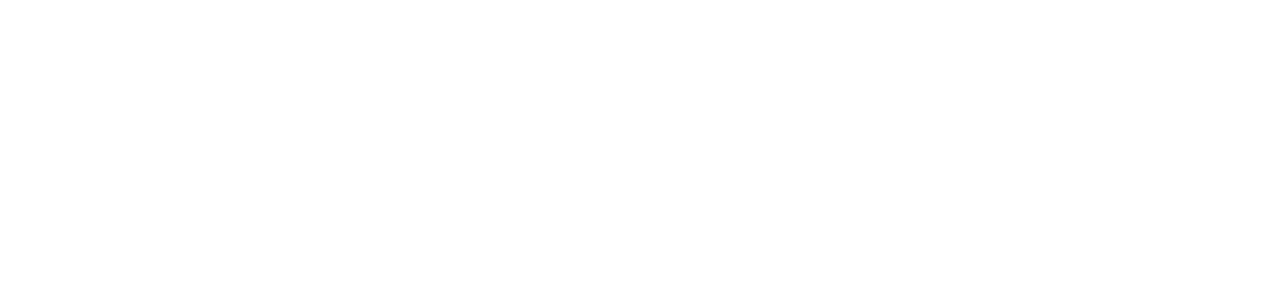
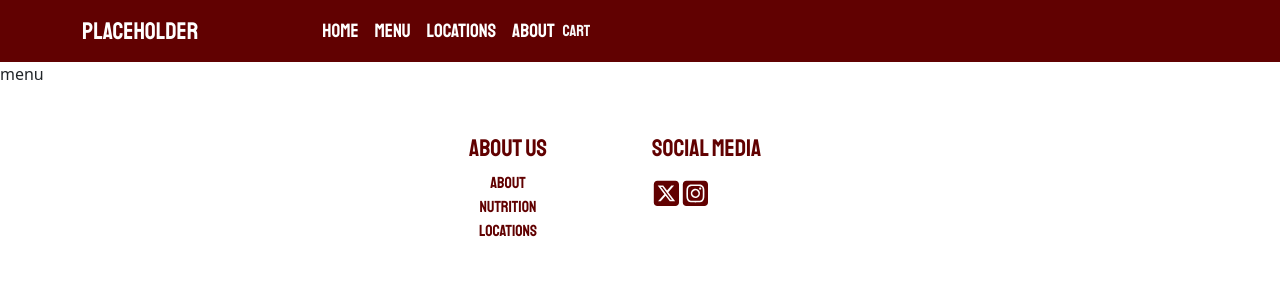
Before and after one commit to AxAnder0095/finestcuisines, a React (Vite) app: page /menu in a window 1280 px wide. Before the commit this address had no page. Shown: the top 300 px of the page. Built offline with nearby package versions, Linux system fonts and the light colour scheme.

Commit message:
home page completed

```diff
--- a/src/App.jsx
+++ b/src/App.jsx
@@ -2,6 +2,8 @@
 import {BrowserRouter, Routes, Route} from "react-router-dom";
 import Layout from "./layout/Layout.jsx";
 import Home from "./pages/Home/Home.jsx";
+import Menu from "./pages/Menu/Menu.jsx";
+import Locations from "./pages/Locations/Locations.jsx";
 
 function App() {
 
@@ -11,6 +13,8 @@
           <Routes>
               <Route path={"/"} element={<Layout/>}>
                   <Route index element={<Home/>}/>
+                  <Route path={'/menu'} element={<Menu/>}/>
+                  <Route path={'/locations'} element={<Locations/>}/>
               </Route>
           </Routes>
       </BrowserRouter>
--- /dev/null
+++ b/src/components/footer/Footer.jsx
@@ -0,0 +1,27 @@
+import './FooterStyles.css'
+import {FaSquareXTwitter} from "react-icons/fa6";
+import {FaSquareInstagram} from "react-icons/fa6";
+
+function Footer() {
+    return (
+        <div className='container-fluid'>
+            <div className='row d-flex justify-content-center p-5' id='footer-container'>
+                <div className='col-3 text-center'>
+                    <ul style={{ listStyleType: 'none' }}>
+                        <li><h4>About us</h4></li>
+                        <li>About</li>
+                        <li>Nutrition</li>
+                        <li>Locations</li>
+                    </ul>
+                </div>
+                <div className='col-3'>
+                    <h4>Social Media</h4>
+                    <span className='socials'><FaSquareXTwitter/></span>
+                    <span className='socials'><FaSquareInstagram/></span>
+                </div>
+            </div>
+        </div>
+    )
+}
+
+export default Footer;
--- /dev/null
+++ b/src/components/footer/FooterStyles.css
@@ -0,0 +1,9 @@
+#footer-container {
+    background-color: white;
+    color: #610101;
+    font-family: "Staatliches", serif;
+}
+
+.socials{
+    font-size: 1.8rem;
+}
--- a/src/components/navbar/Navbar.jsx
+++ b/src/components/navbar/Navbar.jsx
@@ -20,12 +20,17 @@
                         <ul className="navbar-nav">
                             <li className="nav-item">
                                 <Link to={"/"} className='header-links nav-link'>
-                                    Locations
+                                    Home
                                 </Link>
                             </li>
                             <li className="nav-item">
-                                <Link to={"/"} className='header-links nav-link'>
+                                <Link to={"/menu"} className='header-links nav-link'>
                                     Menu
+                                </Link>
+                            </li>
+                            <li className="nav-item">
+                                <Link to={"/locations"} className='header-links nav-link'>
+                                    Locations
                                 </Link>
                             </li>
                             <li className="nav-item">
--- a/src/layout/Layout.jsx
+++ b/src/layout/Layout.jsx
@@ -1,13 +1,16 @@
-import Home from "../pages/Home/Home.jsx";
+// import Home from "../pages/Home/Home.jsx";
 import Navbar from "../components/navbar/Navbar.jsx";
+import Footer from "../components/footer/Footer.jsx";
+import {Outlet} from "react-router-dom";
 
 function Layout(){
     return (
         <>
             <Navbar/>
-            <div>
-                <Home/>
-            </div>
+
+            <Outlet/>
+
+            <Footer/>
         </>
     )
 }
--- a/src/pages/Home/Home.jsx
+++ b/src/pages/Home/Home.jsx
@@ -42,7 +42,7 @@
                         </div>
                     </div>
                 </div>
-                <div className='row border border-dark p-5' id='ad-row'>
+                <div className='row p-5' id='ad-row'>
                     <div className='col-xl-4'>
                         <div>
                             <img src={BURG} alt='BURG' style={{ width: '500px', height: '300px' }} />
@@ -58,8 +58,16 @@
                         </span>
                     </div>
                 </div>
-                <div className='row border border-dark' id='news-row'>
-                    s
+                <div className='row d-flex justify-content-center p-5' id='news-row'>
+                    <div className='col-4 p-5' id='news-column-container'>
+                        <h1 className='text-center'>News</h1>
+                        <span className='span-block text-center' id='news'>
+                            New location opened up in downtown Aurora! Stop by for the
+                            <br/> grand opening of our newest location and get a free shake on us! <br/> We
+                            are happy to open up a new location for our new customers to try out our
+                            <br/> finest cuisines! Follow our social media for more information.
+                        </span>
+                    </div>
                 </div>
             </div>
         </>
--- a/src/pages/Home/HomeStyles.css
+++ b/src/pages/Home/HomeStyles.css
@@ -84,6 +84,21 @@
     color: gold;
     transition: 0.5s ease;
 }
+
+/*news row styling*/
+#news-row{
+    font-family: "Staatliches", serif;
+    background-color: #610101;
+}
+
+#news-column-container{
+    background-color: white;
+    color: #610101;
+    border-radius: 10px;
+    box-shadow: 0 0 10px white;
+    width: 600px;
+}
+
 @media (max-width: 992px){
 
 }
--- /dev/null
+++ b/src/pages/Locations/Locations.jsx
@@ -0,0 +1,11 @@
+import './LocationsStyles.css'
+
+function Locations(){
+    return (
+        <>
+            locations
+        </>
+    )
+}
+
+export default Locations;
--- /dev/null
+++ b/src/pages/Menu/Menu.jsx
@@ -0,0 +1,11 @@
+import './MenuStyles.css'
+
+function Menu(){
+    return (
+        <>
+            menu
+        </>
+    )
+}
+
+export default Menu;
```
Also changed, not shown: src/pages/Locations/LocationsStyles.css (added), src/pages/Menu/MenuStyles.css (added).
